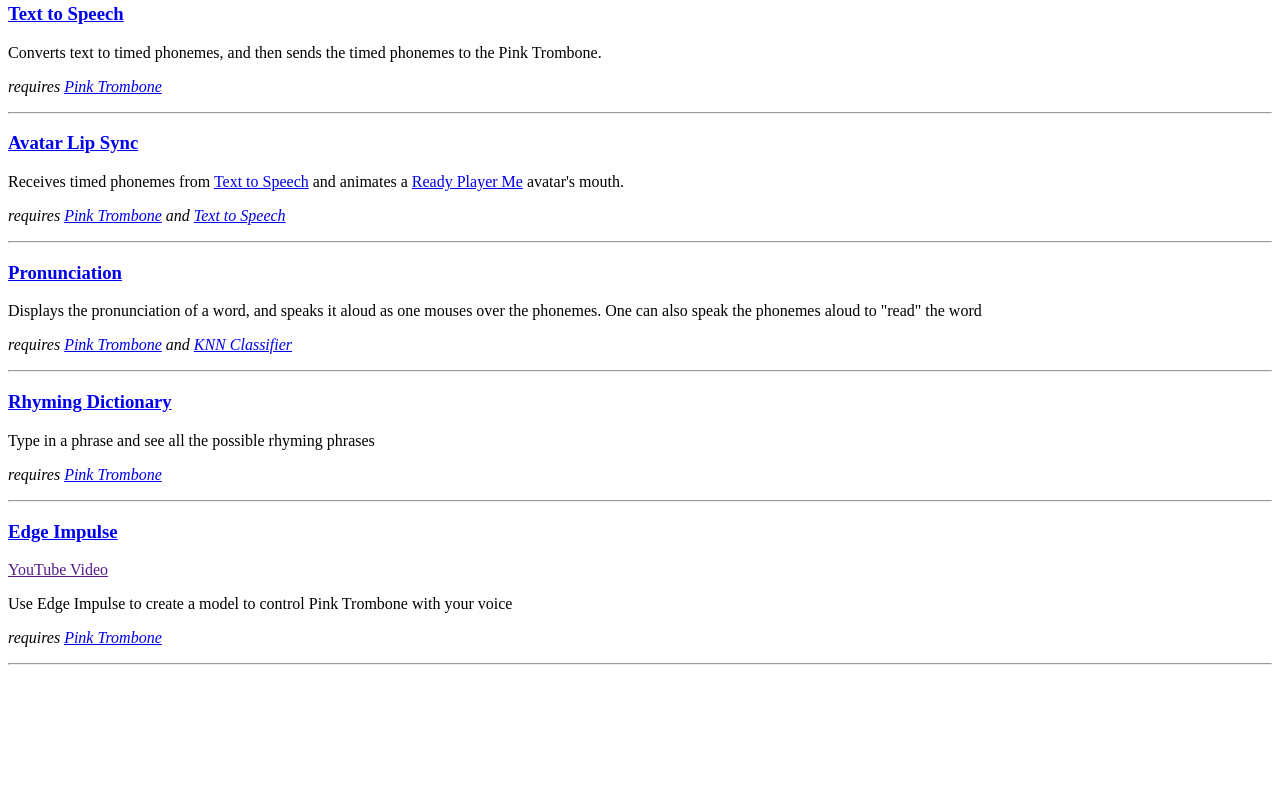
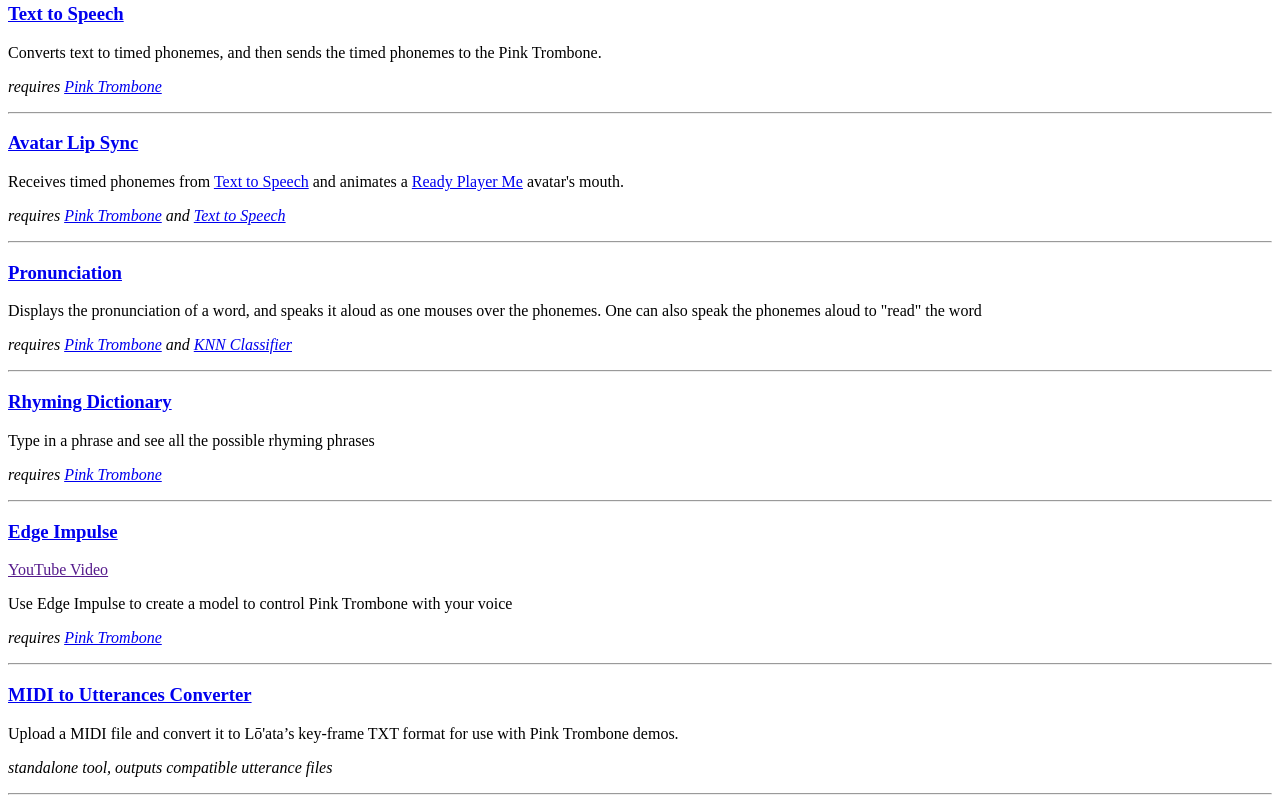
Before and after one commit to pukaa900/reagana, a plain HTML site: page index.html in a window 1280 px wide. Shown: the part 929-1740 px from the top of the page. Before the commit the page ends 1610 px from the top, so only its background shows below. Drawn offline with Linux system fonts and the light colour scheme.

Commit message:
commit message

```diff
--- a/index.html
+++ b/index.html
@@ -271,6 +271,18 @@
     </p>
 
     <hr />
+
+    <h3 id="midi2utterances">
+      <a href="/midi2utterances/" target="_blank">MIDI to Utterances Converter</a>
+    </h3>
+    <p>
+      Upload a MIDI file and convert it to Lō'ata’s key-frame TXT format for use with Pink Trombone demos.
+    </p>
+    <p>
+      <i>standalone tool, outputs compatible utterance files</i>
+    </p>
+
+    <hr />
     <p></p>
   </body>
 </html>
```
